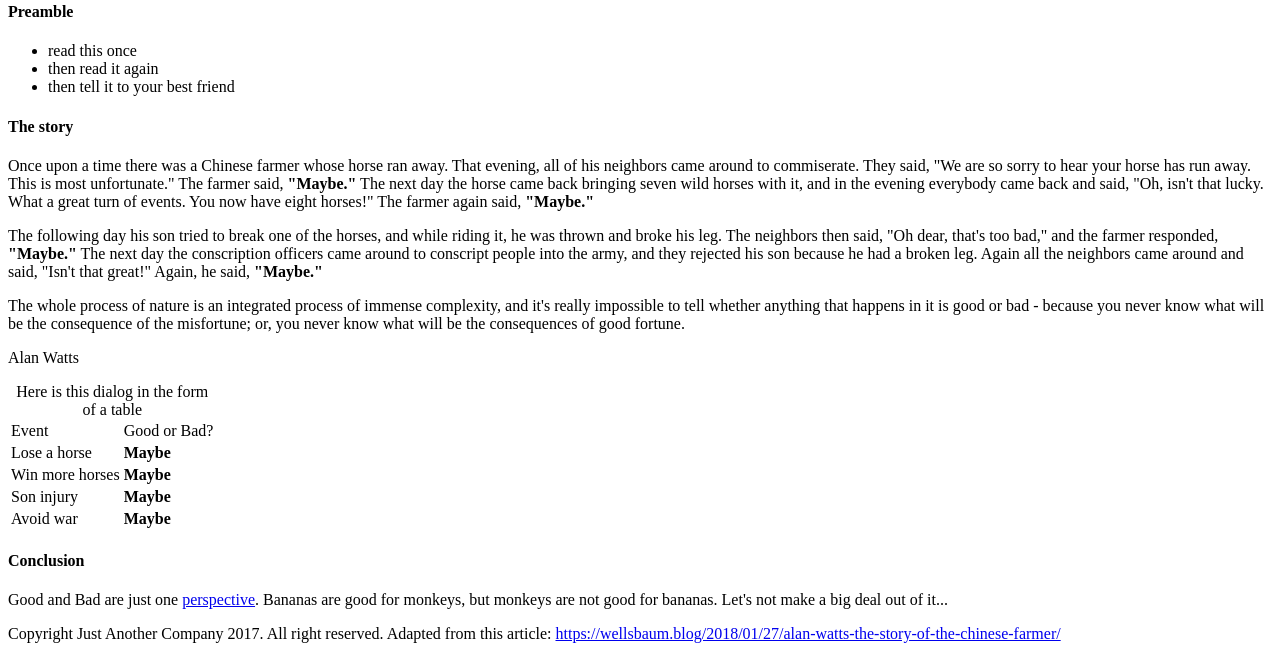
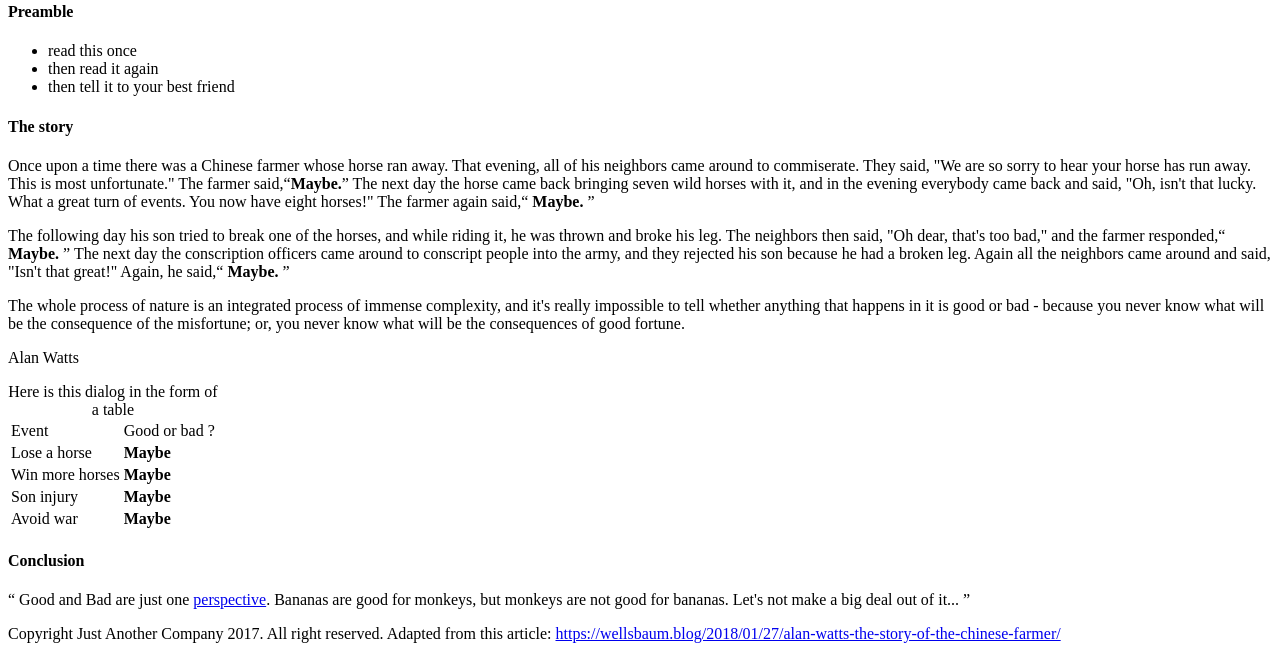
Before and after one commit to MonoraxXiV/progressive-enhancement, a plain HTML site: page index.html in a window 1280 px wide. Shown: the part 436-1095 px from the top of the page. Drawn offline with Linux system fonts and the light colour scheme.

Commit message:
Added tags to good and bad, marked quotes

```diff
--- a/index.html
+++ b/index.html
@@ -1,15 +1,17 @@
 <!doctype html>
 <html lang="en">
 <head>
+    <link rel="stylesheet" type="text/css" href="style.css">
+    <title>Chinese farmer</title>
+    <style>
 
-    <title>Chinese farmer</title>
+    </style>
 </head>
 <body>
 <header>
     <h1>The Story of the Chinese Farmer</h1>
 
-    <p date="11 may 2016" author="Alexandre Gorius">
-        11 may 2016 , Alexandre Gorius</p>
+    <p>11 may 2016 , Alexandre Gorius</p>
     <img src="https://cdn-images-1.medium.com/max/1000/1*2PCmLZyzQaF2pyKYkSTFpA.jpeg"
          alt="picture of a man using a fire extinguisher inside a house" title="Photo">
 </header>
@@ -31,26 +33,39 @@
 
 <p>Once upon a time there was a Chinese farmer whose horse ran away. That evening, all of his neighbors came around to
     commiserate. They said, "We are so sorry to hear your horse has run away. This is most unfortunate." The farmer
-    said, <strong>"Maybe."</strong> The next day the horse came back bringing seven wild horses with it, and in the evening everybody
+    said,<q><strong>Maybe.</strong></q> The next day the horse came back bringing seven wild horses with it, and in the
+    evening everybody
     came back and said, "Oh, isn't that lucky. What a great turn of events. You now have eight horses!" The farmer again
-    said, <strong>"Maybe."</strong></p>
+    said,<q> <strong>Maybe.</strong> </q></p>
 
 <p>The following day his son tried to break one of the horses, and while riding it, he was thrown and broke his leg. The
-    neighbors then said, "Oh dear, that's too bad," and the farmer responded, <strong>"Maybe."</strong> The next day the conscription
+    neighbors then said, "Oh dear, that's too bad," and the farmer responded,<q> <strong>Maybe.</strong> </q> The next day the
+    conscription
     officers came around to conscript people into the army, and they rejected his son because he had a broken leg. Again
-    all the neighbors came around and said, "Isn't that great!" Again, he said, <strong>"Maybe."</strong></p>
+    all the neighbors came around and said, "Isn't that great!" Again, he said,<q> <strong>Maybe.</strong> </q> </p>
 
 <p>The whole process of nature is an integrated process of immense complexity, and it's really impossible to tell
-    whether anything that happens in it is good or bad - because you never know what will be the consequence of the
-    misfortune; or, you never know what will be the consequences of good fortune.</p>
+    whether anything that happens in it is
+    <tag attribute="Good">good</tag>
+    or bad - because you never know what will be the consequence of the
+    misfortune; or, you never know what will be the consequences of
+    <tag attribute="Good">good</tag>
+    fortune.
+</p>
 
 <p>Alan Watts</p>
 
 <table>
     <caption>Here is this dialog in the form of a table</caption>
     <tr>
+
         <td>Event</td>
-        <td class="Good" class="Bad"> Good or Bad?</td>
+        <td>
+            <tag attribute="Good">Good</tag>
+            or
+            <tag attribute="Bad">bad</tag>
+            ?
+        </td>
         </tr>
         <tr>
             <td>Lose a horse</td>
@@ -68,13 +83,19 @@
             <td>Avoid war</td>
             <td><strong>Maybe</strong></td>
         </tr>
+
 </table>
 <h4>Conclusion</h4>
-<quote> Good and Bad are just one <a href="https://dictionary.cambridge.org/dictionary/english/perspective" title="Perspective." target="_blank">perspective</a>. Bananas are good for monkeys, but monkeys are not good for bananas. Let's
-    not make a big deal out of it...</quote>
+<q> Good and Bad are just one <a href="https://dictionary.cambridge.org/dictionary/english/perspective"
+                                 title="Perspective." target="_blank">perspective</a>. Bananas are good for monkeys,
+    but monkeys are not good for bananas. Let's
+    not make a big deal out of it...
+</q>
 <footer>
     <p>Copyright Just Another Company 2017. All right reserved. Adapted from this article:
-       <a href="https://wellsbaum.blog/2018/01/27/alan-watts-the-story-of-the-chinese-farmer/" title="Story of the Chinese Farmer." target="_blank">https://wellsbaum.blog/2018/01/27/alan-watts-the-story-of-the-chinese-farmer/</a> </p>
+        <a href="https://wellsbaum.blog/2018/01/27/alan-watts-the-story-of-the-chinese-farmer/"
+           title="Story of the Chinese Farmer." target="_blank">https://wellsbaum.blog/2018/01/27/alan-watts-the-story-of-the-chinese-farmer/</a>
+    </p>
 </footer>
 </body>
 </html>
```
Lines whose indentation alone changed are shown as unchanged.
